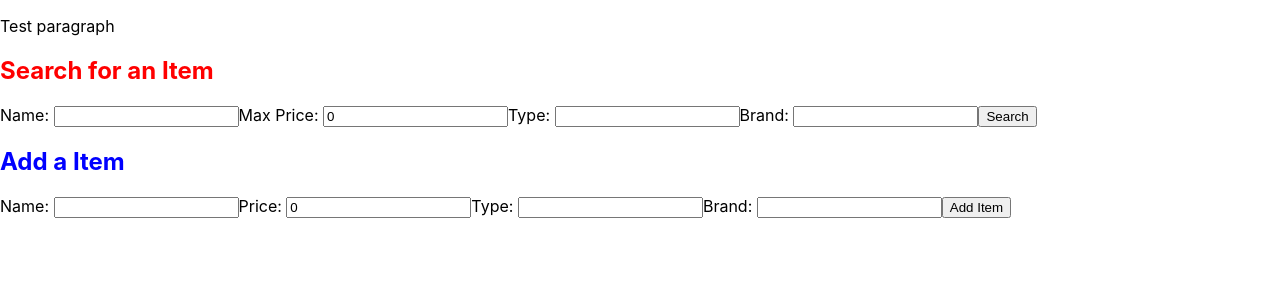
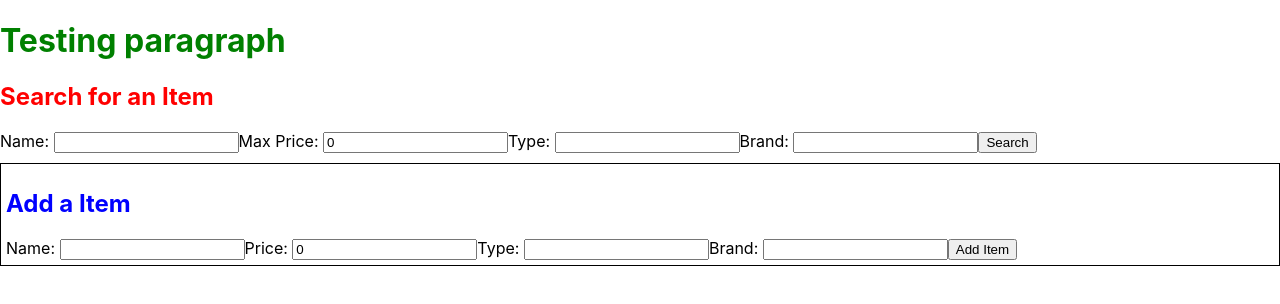
Before and after one commit to bmalvo/React-Tech_With_Tim, a React (Create React App) app in the folder inventory/: page / in a window 1280 px wide. Shown: the top 304 px of the page. Built offline with nearby package versions, Linux system fonts and the light colour scheme.

Commit message:
Styling Components: module:'styled-components' and inline styling

```diff
--- a/inventory/package.json
+++ b/inventory/package.json
@@ -11,11 +11,12 @@
     "react-dom": "^18.2.0",
     "react-scripts": "^2.1.3",
     "styled": "^1.0.0",
+    "styled-components": "^5.3.10",
     "web-vitals": "^2.1.4"
   },
   "scripts": {
-    "start": "react-scripts start",
-    "build": "react-scripts build",
+    "start": "react-scripts --openssl-legacy-provider start",
+    "build": "react-scripts --openssl-legacy-provider build",
     "test": "react-scripts test",
     "eject": "react-scripts eject"
   },
--- a/inventory/src/App.js
+++ b/inventory/src/App.js
@@ -1,13 +1,14 @@
+import React from 'react';
 import { useState } from 'react';
 // import './App.css';
 import SearchBar from './searchBar';
 import AddItem from './addItem';
 import ItemsDisplay from './itemDisplay';
-// import styled from "styled-components";
+import styled from "styled-components";
 
-// const Title = styled.h1 `
-//   color: blue;
-// `
+const Title = styled.h1 `
+  color: ${props => props.color ? props.color : 'black'};
+`
 
 
 function App() {
@@ -28,10 +29,16 @@ function App() {
 
   return (
     <div className="App">
-      <p className='blue'>Test paragraph</p>
+      <Title color='green'>Testing paragraph</Title>
     <SearchBar updateSearchParams = { updateFilters } />
     <ItemsDisplay items= {data["items"]} />
+    <div style={{
+      border: '1px solid black',
+      marginTop: '10px',
+      padding: '5px',
+    }}>
     <AddItem addItem= { addItemToData } />
+    </div>
     </div>
   );
 }
--- a/inventory/src/addItem.js
+++ b/inventory/src/addItem.js
@@ -1,3 +1,4 @@
+import React from 'react';
 import { useState } from "react";
 import styles from './App.module.css';
 
--- a/inventory/src/itemDisplay.js
+++ b/inventory/src/itemDisplay.js
@@ -1,3 +1,4 @@
+import React from 'react';
 function ItemsDisplay(props) {
     return (
       <div>
--- a/inventory/src/searchBar.js
+++ b/inventory/src/searchBar.js
@@ -1,3 +1,4 @@
+import React from 'react';
 import { useState } from "react";
 
 function SearchBar(props) {
```
Also changed, not shown: 1 other file (tests, documents, lock files or other folders).
